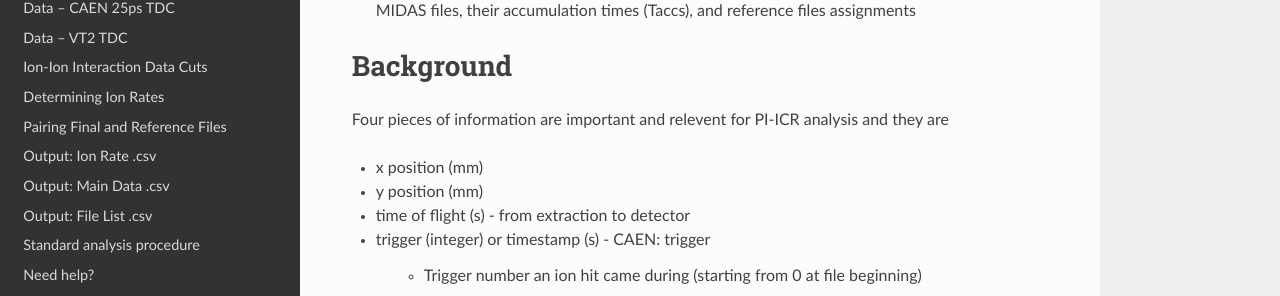
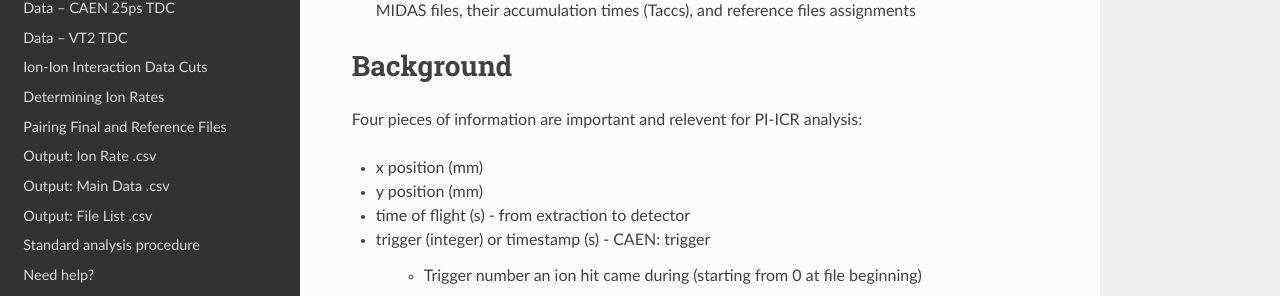
Before and after one commit to aczihalytriumf/phiat, a Sphinx documentation site: the page built from docs/source/midas_to_phiat.rst, in a window 1280 px wide and 900 px high. Shown: the part 305-601 px from the top of the window. Built offline with Sphinx 7.4.7 and the Read the Docs theme 2.0.0, drawn with Linux system fonts in a browser that asks for light colours.

Commit message:
Update midas_to_phiat.rst

```diff
--- a/docs/source/midas_to_phiat.rst
+++ b/docs/source/midas_to_phiat.rst
@@ -14,7 +14,7 @@ Background
 ========
 
 
-Four pieces of information are important and relevent for PI-ICR analysis and they are
+Four pieces of information are important and relevent for PI-ICR analysis:
 
 - x position (mm)
 - y position (mm)
```
